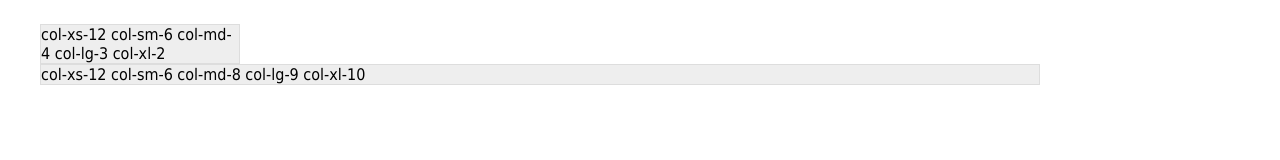
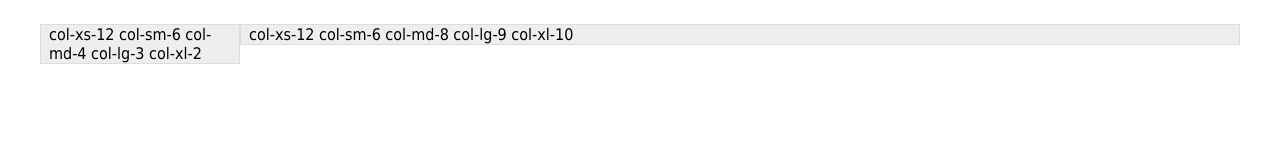
Before and after one commit to AamerSohel/ResponsiveLibrary, a plain HTML site: page index.html in a window 1280 px wide. Drawn offline with Linux system fonts and the light colour scheme.

Commit message:
Checking : Done with widths

```diff
--- a/src/_core.scss
+++ b/src/_core.scss
@@ -40,3 +40,17 @@
 	}
   }
 }
+
+@function getAllColClassNames($devices...) {
+  $colNames : null;
+  @each $dev in $devices {
+	@for $i from 1 through 12 {
+	  @if($colNames!=null) {
+		$colNames : "#{$colNames}, .col-#{$dev}-#{$i}";
+	  } @else {
+		$colNames : "#{$colNames}.col-#{$dev}-#{$i}";
+	  }
+	}
+  }
+  @return $colNames;
+}
--- a/src/gridsystem.scss
+++ b/src/gridsystem.scss
@@ -21,7 +21,6 @@ html {
 body {
 	background-color: white;
 }
-
 
 .container {
   padding-right: 1rem;
@@ -47,6 +46,14 @@ body {
   }
 }
 
+#{getAllColClassNames(xs,sm,md,lg,xl)} {
+  float: left;
+  position: relative;
+  min-height: 1px;
+  padding-right: .5rem;
+  padding-left: .5rem;
+}
+
 /* All column width classes */
 @include DeviceXSmall {
   @include GenerateColsWidthClasses('xs');
```
Also changed, not shown: src/gridsystem.css, src/gridsystem.min.css, 1 other file.
